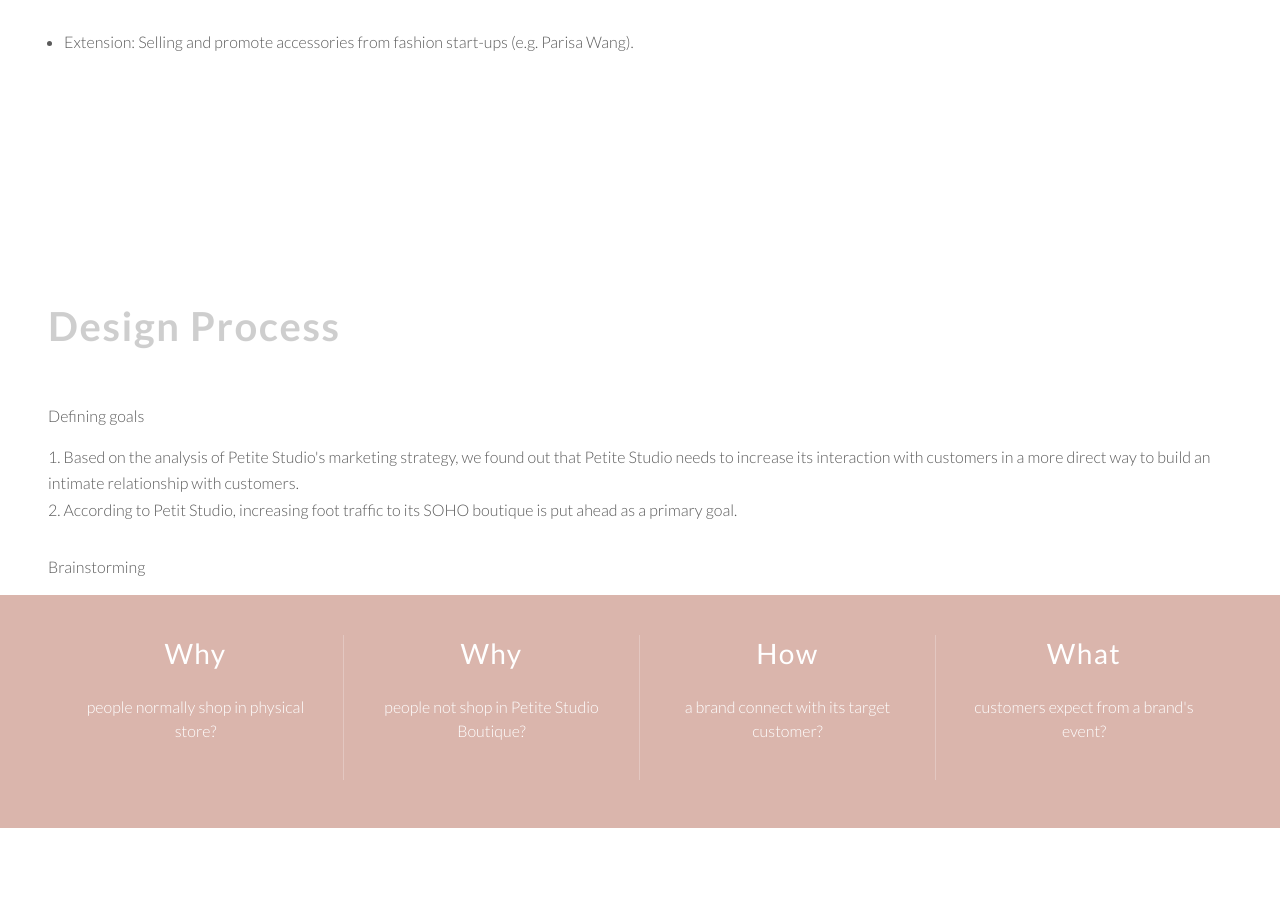
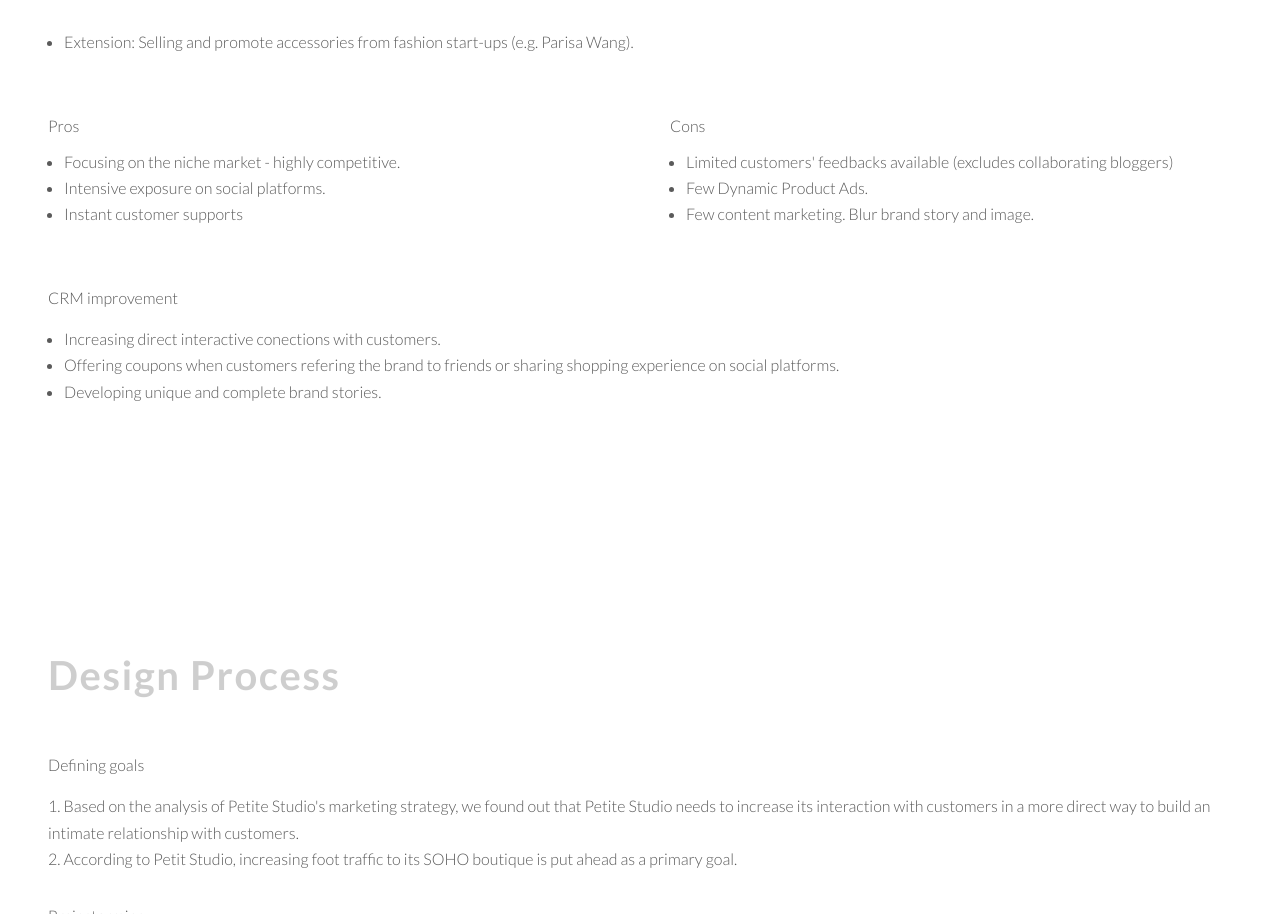
Before and after one commit to nagiifan/nagiifan.github.io, a plain HTML site: page PetiteStudio.html in a window 1280 px wide. Shown: the part 4216-5130 px from the top of the page. Drawn offline with Linux system fonts and the light colour scheme.

Commit message:
Update PetiteStudio.html

```diff
--- a/PetiteStudio.html
+++ b/PetiteStudio.html
@@ -220,6 +220,31 @@
 							</li>
 							<li>Extension: Selling and promote accessories from fashion start-ups (e.g. Parisa Wang).</li>
 						</ul>
+					<br>
+					<div class="split reversed">
+						<div class="content">
+							<h4>Pros</h4>
+							<ul>
+								<li>Focusing on the niche market - highly competitive.</li>
+								<li>Intensive exposure on social platforms.</li>
+								<li>Instant customer supports </li>
+							</ul>
+						</div>
+						<div class="content">
+							<h4>Cons</h4>
+							<ul>
+								<li>Limited customers' feedbacks available (excludes collaborating bloggers)</li>
+								<li>Few Dynamic Product Ads.</li>
+								<li>Few content marketing. Blur brand story and image.</li>
+							</ul>
+						</div>
+					</div><br>
+					<h3>CRM improvement</h3>
+					<ul>
+						<li>Increasing direct interactive conections with customers.</li>
+						<li>Offering coupons when customers refering the brand to friends or sharing shopping experience on social platforms.</li>
+						<li>Developing unique and complete brand stories.</li>
+					</ul>
 				</div>
 			</section>
 
```
